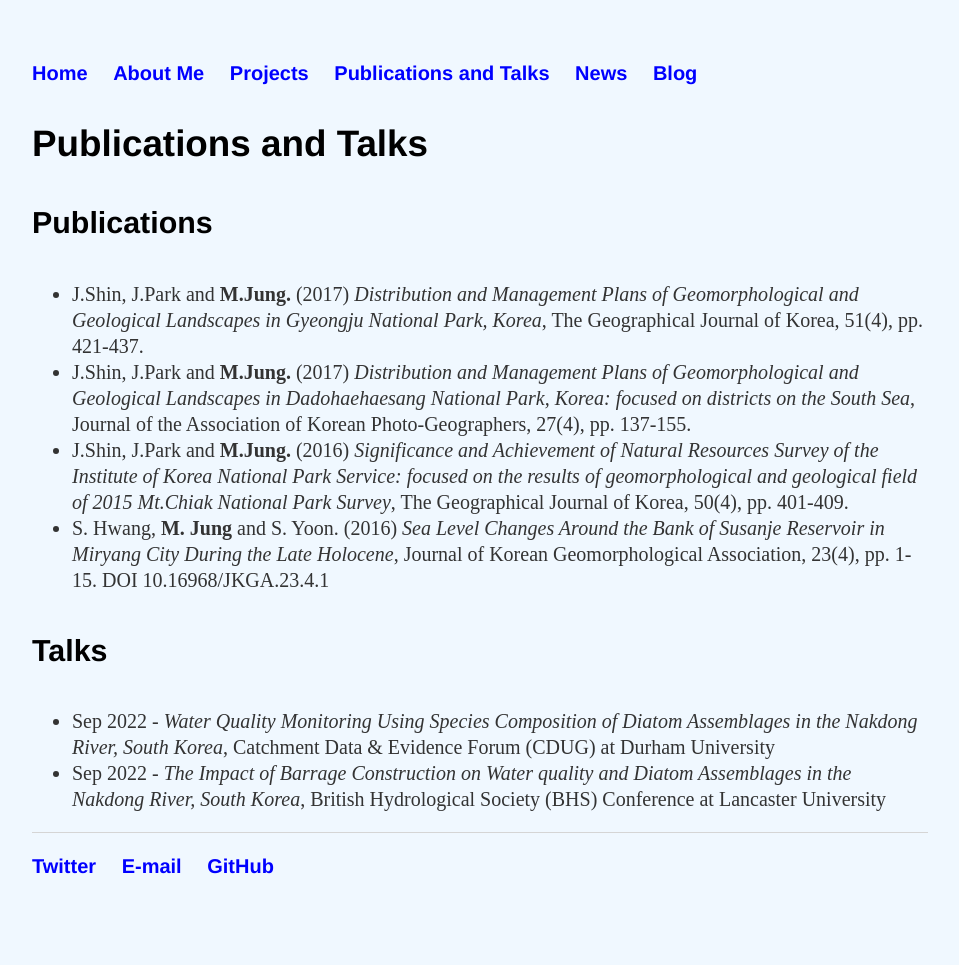
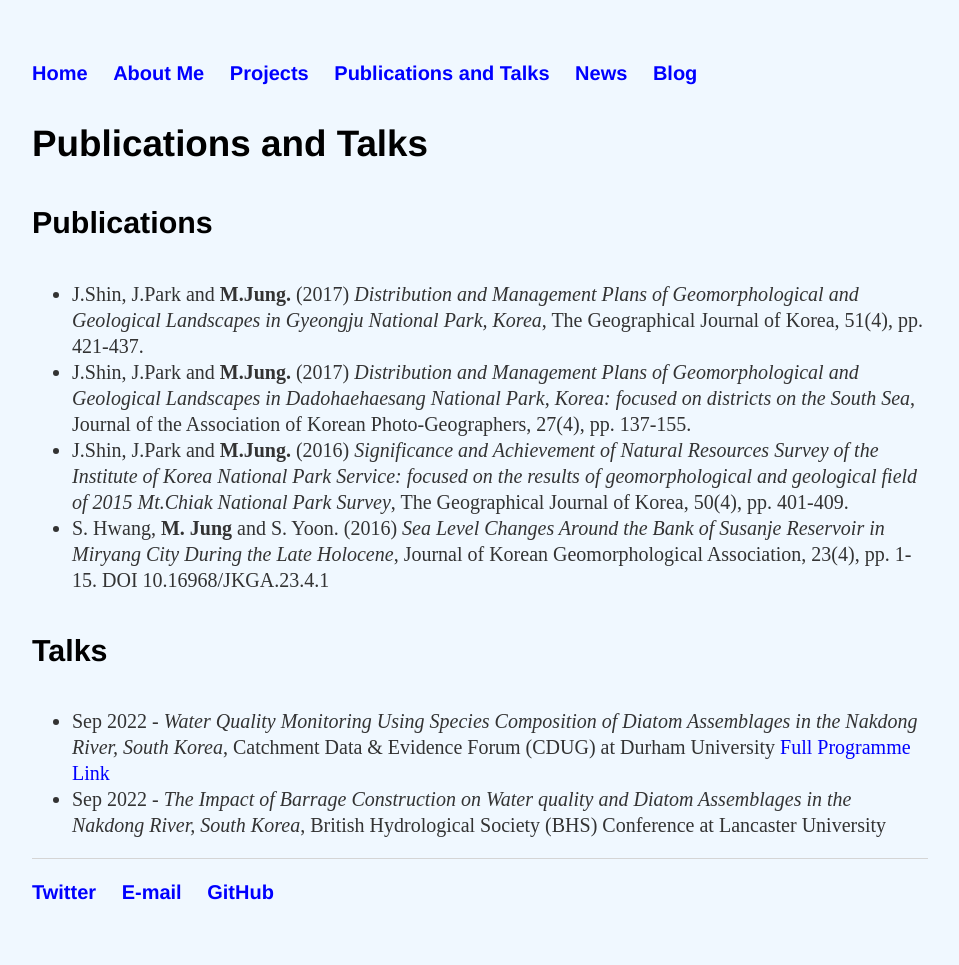
Before and after one commit to muyeoljung/muyeoljung.github.io, a Jekyll site: the page built from publications/index.html, in a window 1280 px wide. Shown: the whole page, without its empty margins (160-1119 px from the left). Built offline with Jekyll 4.4.1, drawn with Linux system fonts in a browser that asks for light colours; before the commit the page ends 939 px from its top, so only the background shows below that.

Commit message:
Update index.html

```diff
--- a/publications/index.html
+++ b/publications/index.html
@@ -22,7 +22,7 @@ Park Survey</i>, The Geographical Journal of Korea, 50(4), pp. 401-409.</li>
 	<div class="Talks">
 	<h4>Talks</h4>
 		<ul class="Talks">
-		<li>Sep 2022 - <i>Water Quality Monitoring Using Species Composition of Diatom Assemblages in the Nakdong River, South Korea</i>, Catchment Data & Evidence Forum (CDUG) at Durham University</li>
+		<li>Sep 2022 - <i>Water Quality Monitoring Using Species Composition of Diatom Assemblages in the Nakdong River, South Korea</i>, Catchment Data & Evidence Forum (CDUG) at Durham University <a href="https://mcusercontent.com/fb1d7eb86bc790428464bd9f0/files/2ad835cb-07eb-a2db-13cb-ff9f23bf40db/CDUG_Forum_2022_Outline_agenda.docx.01.pdf"> Full Programme Link</a></li>
 		<li>Sep 2022 - <i>The Impact of Barrage Construction on Water quality and Diatom Assemblages in the Nakdong River, South Korea</i>, British Hydrological Society (BHS) Conference at Lancaster University</li>
 	</ul>
 	</div>
```
